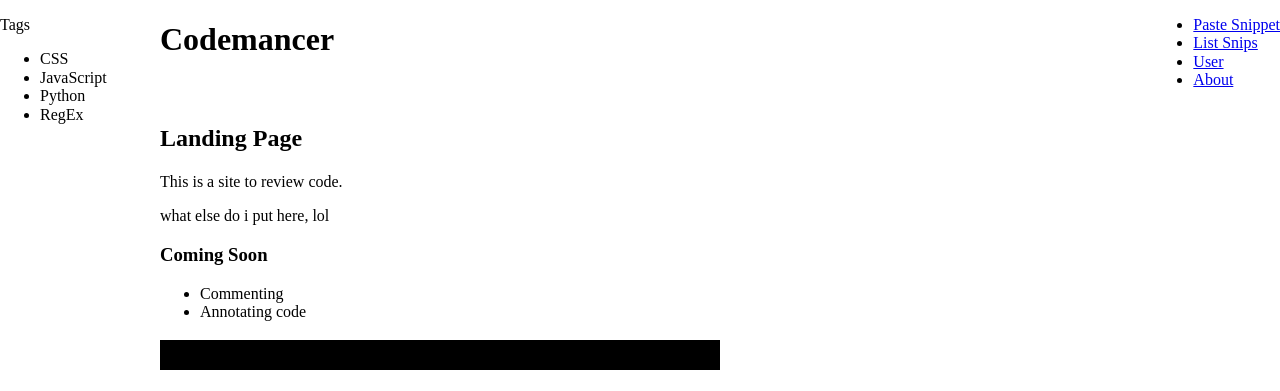
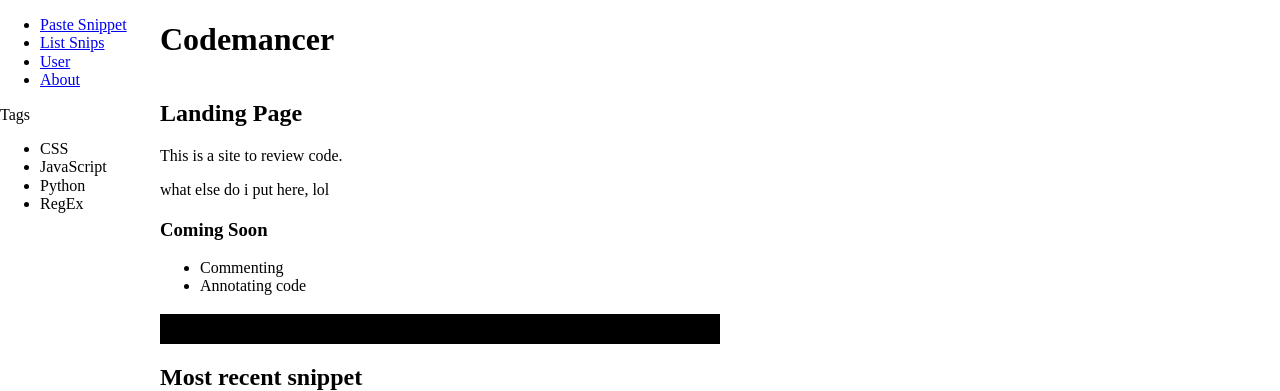
Before and after one commit to chrisrhayden/codemancer, a Django app: page / in a window 1280 px wide. Shown: the top 391 px of the page. Run offline with Django 3.2, Linux system fonts and the light colour scheme; data comes from the database, SQL or seed files in the repository; data that the repository does not hold is empty; some libraries are stand-ins or nearby versions.

Commit message:
added side bar

```diff
--- a/pages/static/pages/css/style.css
+++ b/pages/static/pages/css/style.css
@@ -8,22 +8,18 @@ body {
 }
 
 
-.side-tags {
+aside {
     position: fixed;
 
 }
 
-.side-tags li {
+aside li {
     color: black;
 
 }
 
 header {
     grid-area: head;
-
-    display: flex;
-    flex-direction: row;
-    justify-content: space-between;
 }
 
 
--- a/pages/templates/base.html
+++ b/pages/templates/base.html
@@ -18,15 +18,6 @@
 <body>
   <header>
     <h1>Codemancer</h1>
-    <nav class='header-nav'>
-      <ul>
-        <li><a href='http://127.0.0.1:8000/pasting/'>Paste Snippet</a></li>
-        <li><a href='http://127.0.0.1:8000/list_snips/'>List Snips</a></li>
-        <li><a href='#'>User</a></li>
-        <li><a href='#'>About</a></li>
-      </ul>
-    </nav>
-
   </header>
 
 
@@ -43,11 +34,20 @@
     {% endblock %}
   </section>
 
-  <div class='side-tags'>
+  <aside>
+    <nav class='header-nav'>
+      <ul>
+        <li><a href='http://127.0.0.1:8000/pasting/'>Paste Snippet</a></li>
+        <li><a href='http://127.0.0.1:8000/list_snips/'>List Snips</a></li>
+        <li><a href='#'>User</a></li>
+        <li><a href='#'>About</a></li>
+      </ul>
+    </nav>
     <p>Tags</p>
     <ul class='ul-tags'>
     </ul>
-  </div><!-- side-nav -->
+
+  </aside>
 
 
   <!-- vendor -->
```
